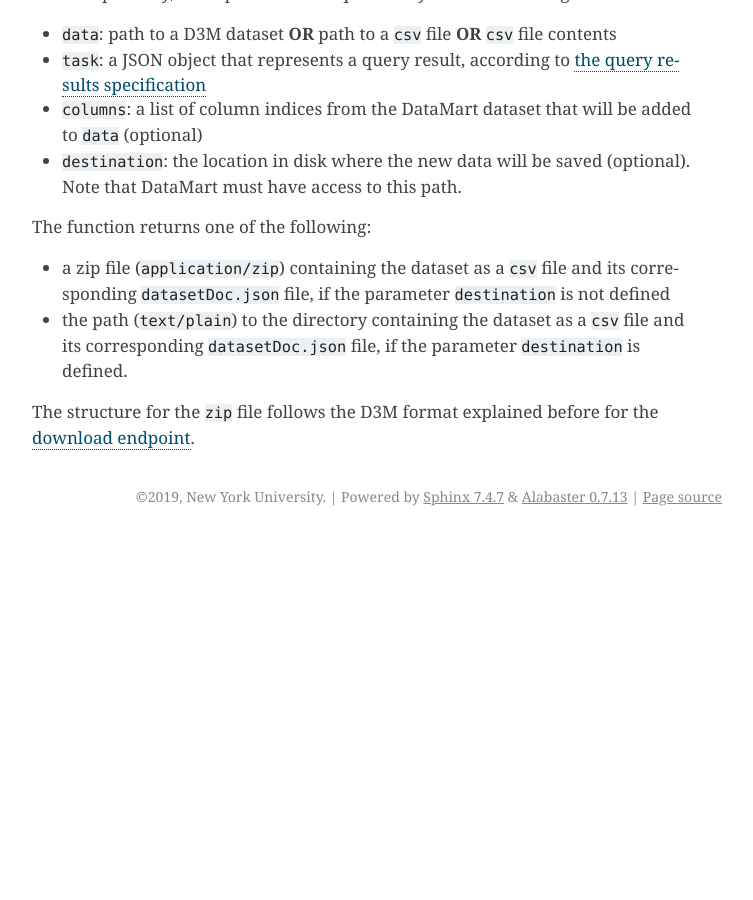
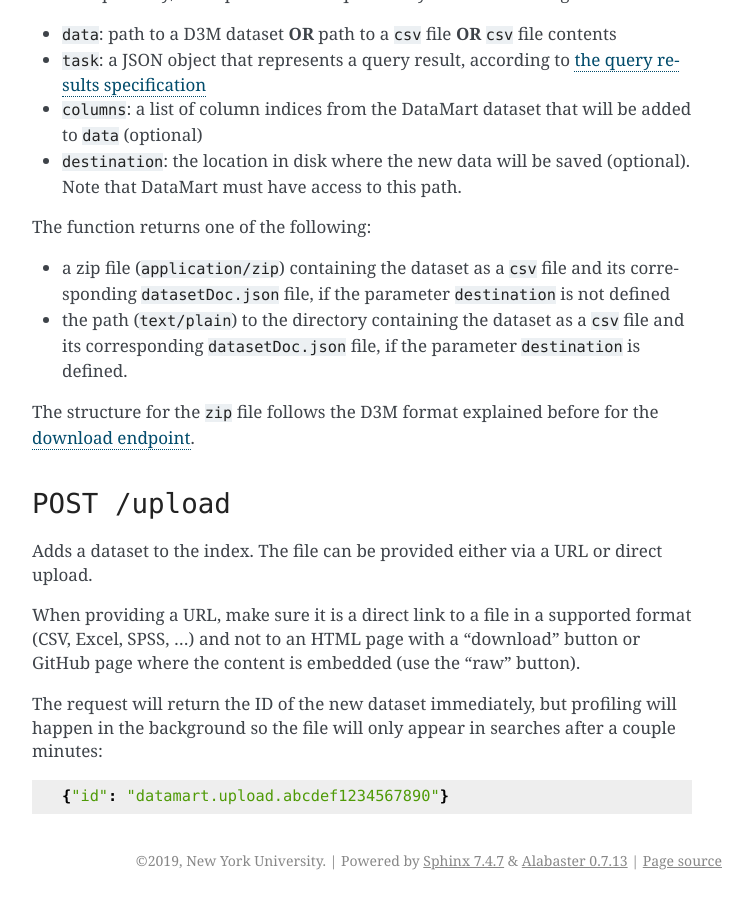
Before and after one commit to VIDA-NYU/auctus, a Sphinx documentation site: the page built from docs/restapi.rst, in a window 1280 px wide and 900 px high, scrolled down 1622 px. Shown: the whole window, without its empty margins (388-1141 px from the left). Built offline with Sphinx 7.4.7, drawn with Linux system fonts in a browser that asks for light colours; the version number is read from the project's files by our own code; before the commit the page ends 2158 px from its top, so only the background shows below that.

Commit message:
Add upload endpoint to the REST docs

```diff
--- a/docs/restapi.rst
+++ b/docs/restapi.rst
@@ -81,3 +81,14 @@ The function returns one of the following:
 * the path (``text/plain``) to the directory containing the dataset as a ``csv`` file and its corresponding ``datasetDoc.json`` file, if the parameter ``destination`` is defined.
 
 The structure for the ``zip`` file follows the D3M format explained before for the :ref:`download endpoint <rest-download>`.
+
+``POST /upload``
+----------------
+
+Adds a dataset to the index. The file can be provided either via a URL or direct upload.
+
+When providing a URL, make sure it is a direct link to a file in a supported format (CSV, Excel, SPSS, ...) and not to an HTML page with a "download" button or GitHub page where the content is embedded (use the "raw" button).
+
+The request will return the ID of the new dataset immediately, but profiling will happen in the background so the file will only appear in searches after a couple minutes::
+
+    {"id": "datamart.upload.abcdef1234567890"}
```
